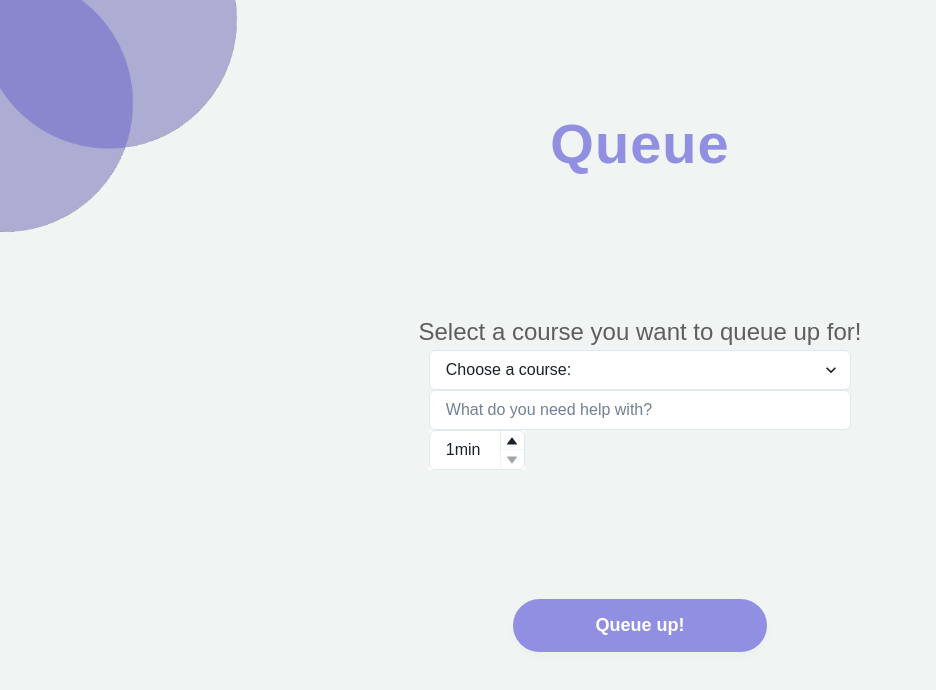
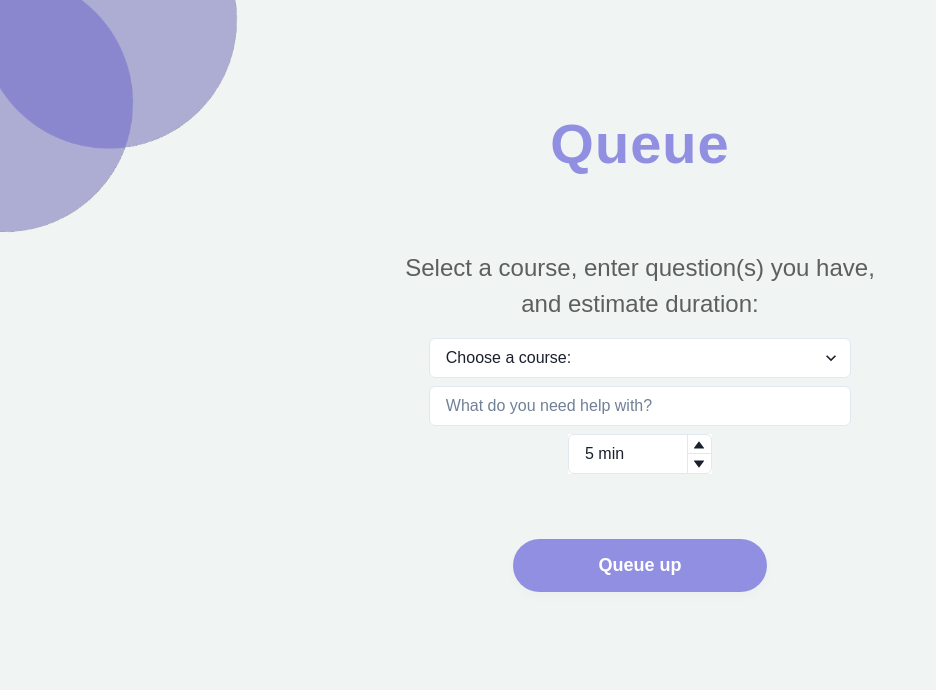
Before and after one commit to pfateev/qdub, a React (Create React App) app in the folder client/: page /student-courses in a window 1280 px wide. Shown: the top 690 px of the page, without its empty margins (0-936 px from the left). Built offline with nearby package versions, Linux system fonts and the light colour scheme.

Commit message:
fixed /student-courses style

```diff
--- a/client/src/components/StudentCourse.jsx
+++ b/client/src/components/StudentCourse.jsx
@@ -17,11 +17,11 @@ import {
 
 export const StudentCourse = ({ netId, studentCourses, setSelectedCourse, setCurrQuestion, currQuestion }) => {
   const [question, setQuestion] = useState('');
-  const [questionTime, setQuestionTime] = useState('1');
+  const [questionTime, setQuestionTime] = useState('5');
   const [selectedValue, setSelectedValue] = useState('');
   const [error, setError] = useState('');
   const toast = useToast();
-  const format = (val) => val + `min`
+  const format = (val) => val + ` min`
   const parse = (val) => val.replace(/min/, '')
 
   // for checking input & input validation
@@ -102,7 +102,7 @@ export const StudentCourse = ({ netId, studentCourses, setSelectedCourse, setCur
         studentID: netId,
         question: question,
         // TODO: this default value needs to turned into a proper variable
-        questionTime: 5
+        questionTime: questionTime
       })
     });
     try {
@@ -143,18 +143,22 @@ export const StudentCourse = ({ netId, studentCourses, setSelectedCourse, setCur
     <div>
       <img className="logo" src={circles} alt="top left circles" />
       <div className="webpage">
-        <h1 className="title">Queue</h1>
+        <h1 className="title" style={{ marginBottom: '5%' }}>Queue</h1>
         <p className="description">
-          Select a course you want to queue up for!
+          Select a course, enter question(s) you have,<br/>
+          and estimate duration:
         </p>
         <FormControl
+          mt = '1rem'
           fontFamily='Sans-Serif'
           width='33%'
-          marginBottom='10%'
+          marginBottom='5%'
           isInvalid={!!error}
+          align='center'
         >
           <Select
             value={selectedValue}
+            marginBottom='0.5rem'
             placeholder='Choose a course:'
             background='white'
             onChange={handleInputChangeC}
@@ -164,6 +168,7 @@ export const StudentCourse = ({ netId, studentCourses, setSelectedCourse, setCur
           <Input
             value={question}
             type='text'
+            marginBottom='0.5rem'
             background='white'
             focusBorderColor='#918fe1'
             placeholder='What do you need help with?'
@@ -172,12 +177,11 @@ export const StudentCourse = ({ netId, studentCourses, setSelectedCourse, setCur
           <FormErrorMessage>{error}</FormErrorMessage>
           <NumberInput
             background='white'
-            min={1}
-            max={20}
+            step={5} defaultValue={15} min={10} max={20}
             onChange={(valueString) => setQuestionTime(parse(valueString))}
             value={format(questionTime)}
             size='md'
-            maxW={24}
+            maxW={36}
             allowMouseWheel
           >
             <NumberInputField />
@@ -189,7 +193,7 @@ export const StudentCourse = ({ netId, studentCourses, setSelectedCourse, setCur
         </FormControl>
         <button className="button" type="submit"
           onClick={enqueue}>
-          Queue up!
+          Queue up
         </button>
       </div>
     </div>
```
